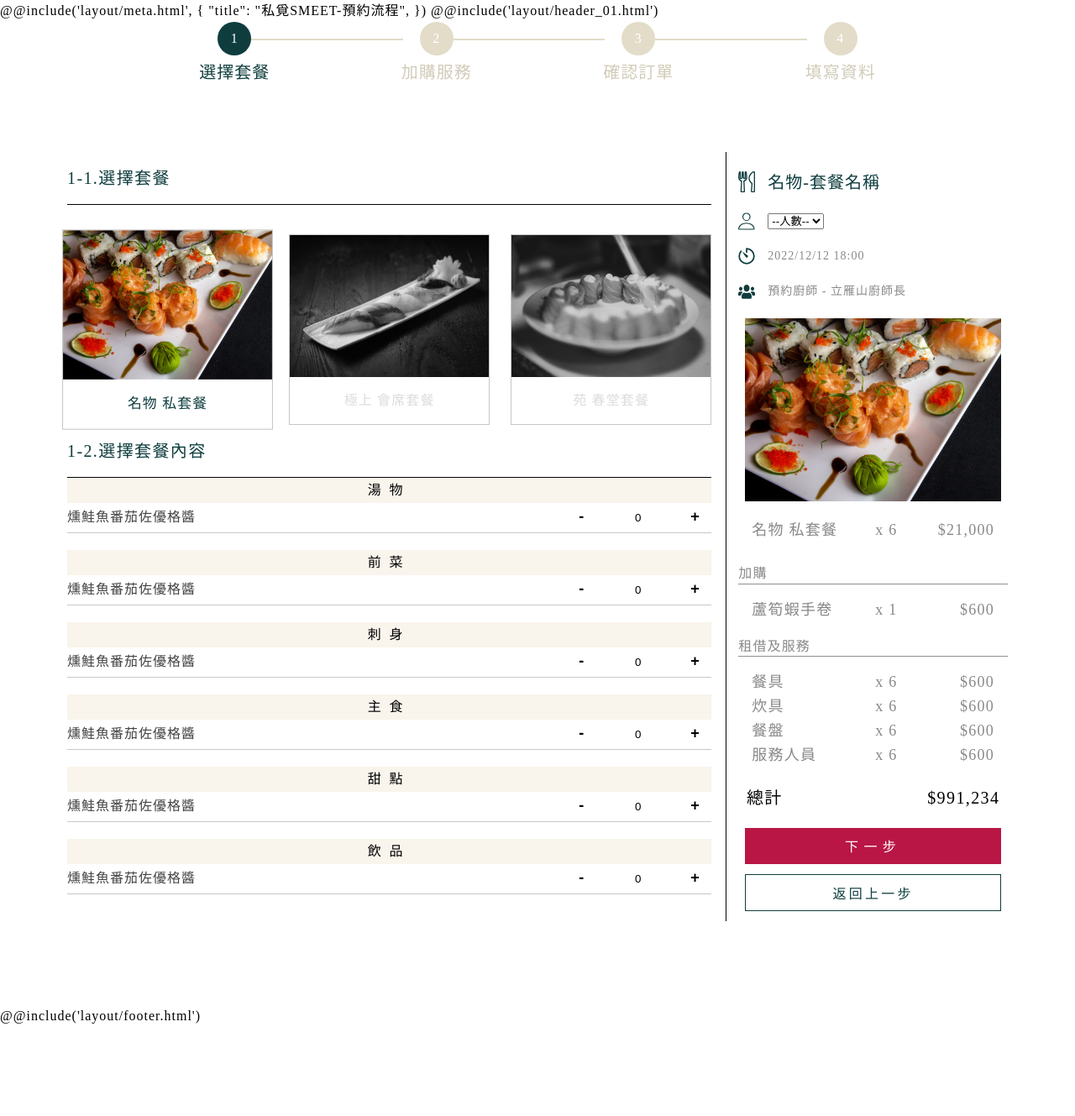
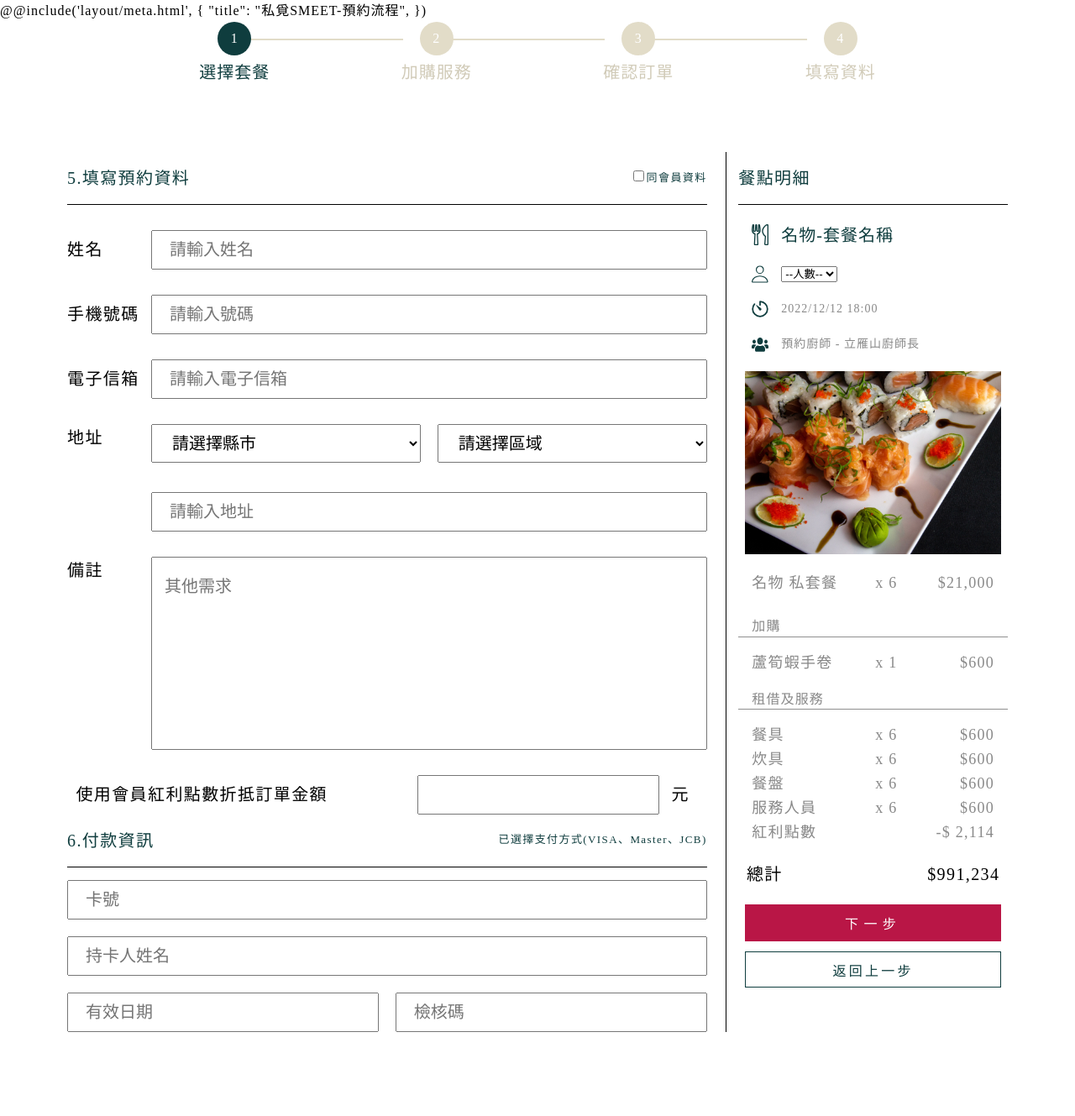
Before and after one commit to AZH0823/-SMEET_ProjInIt, a PHP site: page /reseve02.html in a window 1280 px wide. Shown: the whole page at 84% size. Before the commit the page ends 1219 px from the top, so only its background shows below. Run offline with PHP 8.4, Linux system fonts and the light colour scheme; style sheets or scripts are compiled from the project's sources.

Commit message:
填寫預約資料完成

```diff
--- a/src/reseve02.html
+++ b/src/reseve02.html
@@ -9,7 +9,7 @@
 </head>
 
 <body>
-    @@include('layout/header_01.html')
+    <!-- @@include('layout/header_01.html') -->
 
     <div class="fulid_wrapper reseve_flow">
         <div class="wrapper">
@@ -28,7 +28,7 @@
                             <ul class="checkout_contanier">
                                 <!-- 人員資訊 -->
                                 <li id="order_Info" class="order_detailInfo">
-
+                                    <h6 class="blockTitle">餐點明細</h6>
                                     <div class="setName"> <img src="./img/reserve_img/reserve_icon01.svg" alt="">名物-套餐名稱
                                     </div>
                                     <div class="count_person">
@@ -63,7 +63,7 @@
 
                             <!-- 套餐資訊 -->
                             <div class="setInfolist">
-                                <p class="setTitle"><span>名物 私套餐</span>  <span>x 6</span><span>$21,000</span></p>
+                                <p class="setTitle"><span>名物 私套餐</span> <span>x 6</span><span>$21,000</span></p>
                             </div>
                             <!-- 加購資訊 -->
                             <ul class="addorderlist">
@@ -77,17 +77,28 @@
                                 <li class="dish_title"><span>炊具</span><span>x 6</span><span>$600</span></li>
                                 <li class="dish_title"><span>餐盤</span><span>x 6</span><span>$600</span></li>
                                 <li class="dish_title"><span>服務人員</span><span>x 6</span><span>$600</span></li>
+
+                                 <!-- coupon 打折金額 -->
+
+                                <li class="dish_title"><span>紅利點數</span><span></span><span>-$ 2,114</span></li>
+
+
                             </ul>
+
+
                             <!-- 總計 -->
-                            <div class="totalPrice"><h6>總計</h6><h6>$991,234</h6></div>
+                            <div class="totalPrice">
+                                <h6>總計</h6>
+                                <h6>$991,234</h6>
+                            </div>
                             <!-- 結帳按鈕 -->
                             <button class="next_btn btn">下一步</button>
                             <button class="prev_btn btn">返回上一步</button>
 
                         </section>
                         <!-- 選擇套餐 -->
-                        <section class="step_flow step1 now" id="set">
-                            <h6 class="blockTitle">1-1.選擇套餐</h6>
+                        <section class="step_flow step1 " id="set">
+                            <h6 class="blockTitle">1.選擇套餐</h6>
                             <ul class="sets">
                                 <li class="setCard checked">
                                     <img src="img/reserve_img/reserve_set01.jpg" alt="">
@@ -102,7 +113,7 @@
                                     <div class="setName">苑 春堂套餐</div>
                                 </li>
                             </ul>
-                            <h6 class="blockTitle">1-2.選擇套餐內容</h6>
+                            <h6 class="blockTitle">2.選擇套餐內容</h6>
                             <ul class="setdetail">
                                 <p class="setkind">湯物</p>
 
@@ -172,7 +183,7 @@
                         <!-- 加購服務 -->
                         <section class="step_flow step2" id="addOther">
 
-                            <h6 class="blockTitle">2-1.選擇單點加購</h6>
+                            <h6 class="blockTitle">3.選擇單點加購</h6>
                             <ul class="addOther_detail">
 
                                 <li class="stepper_input">
@@ -232,7 +243,7 @@
                                 </li>
 
                             </ul>
-                            <h6 class="blockTitle ">2-2.選擇租借服務</h6>
+                            <h6 class="blockTitle ">4.選擇租借服務</h6>
                             <ul class="addOther_rent">
                                 <li class="rent_service">
                                     <div class="tableware">
@@ -241,7 +252,7 @@
                                     </div>
                                     <div class="checkboxInner">
 
-                                        <input type="checkbox" name="cb" id="table_cb" checked disabled >
+                                        <input type="checkbox" name="cb" id="table_cb" checked disabled>
                                         <label for="table_cb" id="cb_table">
                                             <svg viewBox="0 0 100 100">
                                                 <polyline class="check" points="25.5,53.5 39.5,67.5 72.5,34.5 " />
@@ -316,7 +327,63 @@
                             <!-- inculde 詳細訂單 -->
                         </section>
                         <!-- 填寫資料 -->
-                        <section class="step_flow step4" id="comfrim"></section>
+                        <section class="step_flow step4 nowpage" id="comfrim">
+                            <h6 class="blockTitle">5.填寫預約資料<span><label for="sameAccount"><input type="checkbox" name="sameAccount" id="sameAccount">同會員資料</label></span></h6>
+                            <div class="user_name grid_confirm">
+                                <label for="name">
+                                    <h6>姓名</h6>
+                                </label>
+                                <input type="text" id="name" placeholder="請輸入姓名">
+                            </div>
+                            <div class="user_phone grid_confirm">
+                                <label for="phone">
+                                    <h6>手機號碼</h6>
+                                </label>
+                                <input type="text" id="phone" placeholder="請輸入號碼">
+                            </div>
+                            <div class="user_email grid_confirm">
+                                <label for="email">
+                                    <h6>電子信箱</h6>
+                                </label>
+                                <input type="text" id="email" placeholder="請輸入電子信箱">
+                            </div>
+                            <div class="user_addr">
+                                <label for="addr">
+                                    <h6>地址</h6>
+                                </label>
+                                <select class="addr">
+                                    <option value="" selected disabled>請選擇縣市</option>
+                                </select>
+                                <select class="addr-select">
+                                    <option value="" selected disabled>請選擇區域</option>
+                                </select class="addr-select">
+                                <input type="text" placeholder="請輸入地址" id="addr">
+                            </div>
+                            <div class="user_othertxt grid_confirm">
+                                <label for="othertxt">
+                                    <h6>備註</h6>
+                                </label>
+                                <textarea name="othertxt" id="othertxt" placeholder="其他需求"></textarea>
+                            </div>
+                            <div class="user_bonus grid_confirm">
+                                <label for="bonus" class="user_bonus">
+                                    <h6>使用會員紅利點數折抵訂單金額</h6>
+                                    <div class="bonus_input"><input type="number" id="bonus">元</div>
+                                </label>
+                            </div>
+                            <h6 class="blockTitle">6.付款資訊<span>已選擇支付方式(VISA、Master、JCB)</span></h6>
+                            <div class="user_pay">
+
+                                <input type="number" placeholder="卡號" required class="card_num">
+
+                                <input type="text" placeholder="持卡人姓名" required class = "card_name">
+
+                                <input type="number" placeholder="有效日期" required class="card-date">
+
+                                <input type="number" placeholder="檢核碼" required class="card_checknum" min="0" max="999">
+
+                            </div>
+                        </section>
                     </form>
 
 
@@ -324,7 +391,7 @@
             </main>
         </div>
     </div>
-    @@include('layout/footer.html')
+    <!-- @@include('layout/footer.html') -->
 </body>
 
 </html>
--- a/src/sass/page/_reseve.scss
+++ b/src/sass/page/_reseve.scss
@@ -69,12 +69,14 @@
                     letter-spacing: 0.27em;
 
                     &>* {
-                        margin-bottom: 20px;
+                        margin-bottom: 10px;
                     }
 
                     &>li {
                         margin-left: 5px;
                         list-style: disc;
+                        font-size: 18px;
+
                     }
 
                     @include mobile() {
@@ -151,10 +153,12 @@
 
         @include pad() {
             gap: 15%;
+            margin-bottom: 30px;
         }
 
         @include mobile() {
             gap: 10%;
+            margin-bottom: 10px;
         }
 
         &>li.flowList {
@@ -231,9 +235,7 @@
     .blockTitle {
         @extend .green-1;
         border-bottom: 1px solid black;
-        padding: 15px;
-        padding-left: 0;
-
+        padding: 0px 0px 15px 0px;
     }
 
     .form_workFlow_contanier {
@@ -242,20 +244,24 @@
 
         justify-content: center;
         display: grid;
-        gap: 1% 1.5%;
+        gap: 1% 2%;
         grid-template-columns: 1fr 30%;
-        .step_flow{
+
+        .step_flow {
             display: none;
         }
-        .step_flow.now{
+
+        .step_flow.nowpage {
             display: block;
             grid-column: 1/2;
             grid-row: 1/2;
         }
+
         @include pad {
             grid-template-columns: 1fr 0%;
             margin: 0px 5% 100px 5%;
-            .step_flow.now{
+
+            .step_flow.nowpage {
                 display: block;
                 // grid-column: 1;
                 // grid-row: 1;
@@ -266,6 +272,18 @@
         // 標題公用
         .blockTitle {
             border-bottom: 1px solid black;
+            margin: 15px 0;
+            display: flex;
+            align-items: center;
+            justify-content: space-between;
+            &>span {
+                margin-left: 10px;
+                font-size: 13px;
+            }
+
+            @include mobile {
+                margin-bottom: 20px;
+            }
         }
 
         // 右邊結算畫面
@@ -275,16 +293,24 @@
             border-left: 1px black solid;
             font-size: 14px;
             @extend .gray;
+
             @include pad() {
                 border: none;
                 padding-left: 0%;
                 grid-column: 1
             }
-            .setInfolist,.addorderlist,.totalPrice{
+
+            .setInfolist,
+            .addorderlist,
+            .totalPrice {
                 @extend .font18;
 
             }
-            .setInfolist .setTitle,.addorderlist .dish_title,.totalPric,.setInfolist .setTitle{
+
+            .setInfolist .setTitle,
+            .addorderlist .dish_title,
+            .totalPric,
+            .setInfolist .setTitle {
                 width: 100%;
                 padding: 0 5%;
                 // justify-content: flex-end;
@@ -292,52 +318,57 @@
                 // flex-direction: row;
 
                 display: grid;
-                grid-template-columns: 2fr 1fr 2fr ;
-                &>span{
+                grid-template-columns: 2fr 1fr 2fr;
+
+                &>span {
                     // margin-left: 25px;
                     display: block;
                     font-weight: 500;
                 }
-                &>span:nth-child(2){
+
+                &>span:nth-child(2) {
                     text-align: right;
                 }
-                &>span:nth-child(3){
+
+                &>span:nth-child(3) {
                     text-align: right;
                 }
-                @include pad(){
 
-                }
+                @include pad() {}
 
 
-                @include mobile(){
+                @include mobile() {
                     font-size: 14px;
                     line-height: 22px;
                 }
             }
+
             // 總計金額
-            .totalPrice{
+            .totalPrice {
                 display: grid;
                 grid-template-columns: 2fr 2fr;
                 margin: 20px 0px 20px 0px;
                 padding: 0 3%;
                 @extend .black;
-                &>h6:nth-child(2){
+
+                &>h6:nth-child(2) {
                     text-align: right;
                 }
 
-                &:after{
-
-                }
+                &:after {}
             }
 
-            .addorderlist{
+            .addorderlist {
                 margin-top: 25px;
-                .addorderlist_title{
+
+                .addorderlist_title {
                     @extend .font16;
                     margin: 5% 0;
+                    padding: 0 5%;
                     position: relative;
-                    &:after{
-                        content:'';
+
+                    &:after {
+                        content: '';
                         position: absolute;
                         bottom: 0%;
                         left: 0%;
@@ -371,6 +402,7 @@
                     .cheifTeam {
                         display: flex;
                         align-items: center;
+                        padding: 0 5%;
                     }
 
                     img {
@@ -470,7 +502,7 @@
 
 
         // 選擇套餐內容
-        .setdetail{
+        .setdetail {
 
             p.setkind {
                 color: black;
@@ -487,9 +519,11 @@
                 display: flex;
                 align-items: center;
                 color: #454343;
+
                 .dish-title {
                     margin-right: auto;
-                    @include mobile(){
+
+                    @include mobile() {
                         font-size: 14px;
                     }
                 }
@@ -543,10 +577,12 @@
                 }
             }
         }
+
         // 單點加購
-        .addOther_detail{
+        .addOther_detail {
             @extend .setdetail;
-            .price{
+
+            .price {
                 margin-left: 15px;
             }
 
@@ -555,42 +591,46 @@
 
 
         // 租借服務
-        .addOther_rent{
+        .addOther_rent {
 
             // 打勾選單
-            .rent_service{
+            .rent_service {
                 display: flex;
                 align-items: center;
                 border-bottom: 1px solid #c8c8c8;
                 height: 80px;
-                .serive-title{
 
-                }
-                .aux-title{
+                .serive-title {}
+
+                .aux-title {
                     @extend .font14;
                     // color: #9F9F9F;
                     @extend .gray
                 }
             }
-            // .rent_service,.utensils
+
             .checkboxInner {
                 font-size: 14px;
                 padding: 0.5em;
                 border-radius: 0.3em;
                 width: 100px;
                 margin-left: auto;
+
                 input[type="checkbox"] {
                     display: none;
                     pointer-events: none;
-                  & + label:hover > * {
+
+                    &+label:hover>* {
                         color: black;
                     }
-                  & + label:hover {
+
+                    &+label:hover {
                         svg {
                             border: 2px solid black;
                         }
                     }
-                  & + label {
+
+                    &+label {
                         cursor: pointer;
                         font-size: 0.8em;
                         display: flex;
@@ -605,6 +645,7 @@
                             fill: black;
                             border: 2px solid #ccc;
                             border-radius: 50%;
+
                             .check {
                                 stroke-dasharray: 70;
                                 stroke-dashoffset: 70;
@@ -618,26 +659,30 @@
                             color: #ccc;
                         }
                     }
-                  & + label {
+
+                    &+label {
                         .checked {
                             transition: stroke-dashoffset 0.1s linear;
 
                         }
                     }
 
-                  &:checked + label {
+                    &:checked+label {
                         svg {
                             border: 0px;
-                      &:hover{
+
+                            &:hover {
                                 width: 50px;
                                 height: 50px;
-                        transition: .35s ease-out ;
+                                transition: .35s ease-out;
                             }
                         }
+
                         .check {
                             stroke-dashoffset: 0;
                             transition: stroke-dashoffset 0.3s linear;
                         }
+
                         .info {
                             display: none;
                         }
@@ -646,5 +691,235 @@
             }
         }
 
+        .fz_rwd {
+            font-size: 20px;
+
+            @include pad() {
+                font-size: 16px;
             }
         }
+
+        // 填寫預約資料
+        .grid_confirm {
+            display: grid;
+
+            grid-template-columns: 100px 1fr;
+            // margin: 20px 10px;
+            font-size: 20px;
+            align-items: center;
+            &.user_name{
+                margin-top: 30px;
+            }
+            &+.grid_confirm {
+                margin-top: 30px;
+
+                @include mobile() {
+                    margin-top: 20px;
+
+                }
+            }
+
+            h6 {
+                width: 90px;
+            }
+
+            input {
+                padding: 10px 20px;
+                font-size: 20px;
+                width: 100%;
+            }
+
+            input::placeholder {
+                font-size: 20px;
+
+            }
+
+            @include mobile{
+                input{
+                    font-size: 16px;
+                }
+                input::placeholder{
+                    font-size: 16px;
+                }
+            }
+
+            // 備註
+            &.user_othertxt {
+                align-items: start;
+
+            }
+
+            // 紅利點數
+            .user_bonus {
+                grid-column: 1/3;
+                display: flex;
+                align-items: center;
+
+                h6 {
+                    width: 50%;
+                    margin: 0 auto;
+                }
+
+                .bonus_input {
+                    display: block;
+
+                    input {
+                        width: 80%;
+                        margin: 0 15px;
+
+                        @include mobile {
+
+                            width: 70%;
+                            // margin-left: 15px;
+
+                        }
+                    }
+                }
+
+
+            }
+
+            textarea {
+                resize: none;
+                padding: 18px 15px;
+                height: 230px;
+                font-size: 20px;
+                &::placeholder {
+                    font-size: 20px;
+
+
+                }
+            }
+
+            @include mobile() {
+                input::placeholder {
+                    font-size: 16px;
+                }
+
+                &.user_othertxt {
+                    grid-template-columns: 1fr;
+
+                    h6 {
+                        margin-bottom: 10px;
+                    }
+                }
+
+                textarea {
+                    @include mobile() {
+                        height: 130px;
+
+                    }
+
+                    &::placeholder {
+                        @include mobile() {
+                            font-size: 16px;
+
+                        }
+                    }
+                }
+            }
+        }
+
+        // 地址
+
+        .user_addr {
+            display: grid;
+            margin: 30px 0;
+            gap: 15px 0px;
+            grid-template-columns: 100px 1fr 20px 1fr;
+
+            @include mobile() {
+                font-size: 16px;
+                grid-template-columns: 1fr 20px 1fr;
+                grid-template-rows: 35px 1fr 1fr;
+                gap: 0px;
+
+                label {
+                    grid-column: 1/4;
+                    grid-row: 1/2;
+                }
+
+
+
+
+                #addr {
+                    grid-column: 1/5;
+                    grid-row: 3/4;
+                }
+            }
+
+            label {}
+
+            &>select,
+            &>input {
+                width: 100%;
+                padding: 10px 20px;
+                font-size: 20px;
+
+
+                @include mobile {
+                    font-size: 16px;
+                }
+            }
+
+            &>input {
+                grid-column: 2/5;
+                grid-row: 2;
+                margin-top: 20px;
+
+            }
+
+            &>:nth-child(2) {
+                @include mobile {
+                    grid-column: 1/2;
+                    grid-row: 2/3;
+                }
+
+            }
+
+            &>:nth-child(3) {
+                // margin-right: 50px;
+                grid-column: 4/5;
+                grid-row: 1/2;
+
+                @include mobile {
+
+                    grid-column: 3/4;
+                    grid-row: 2/3;
+
+                }
+            }
+        }
+
+        // 付款資訊
+        .user_pay{
+            display: grid;
+            grid-template-columns: 1fr 20px 1fr;
+            gap:20px 0px;
+
+            &>input{
+                font-size: 20px;
+                display: block;
+                padding: 10px 20px;
+                width: 100%;
+                // max-width: 630px;
+            }
+            .card_num{
+                grid-column: 1/4;
+                grid-row: 1/2;
+            }
+            .card_name{
+                grid-column: 1/4;
+                grid-row: 2/3;
+            }
+            .card-date{
+                grid-column: 1/2;
+                grid-row: 3/4;
+            }
+            .card_checknum{
+                grid-column: 3/4;
+                grid-row: 3/4;
+            }
+        }
+    }
+}
```
Lines whose indentation alone changed are shown as unchanged.
